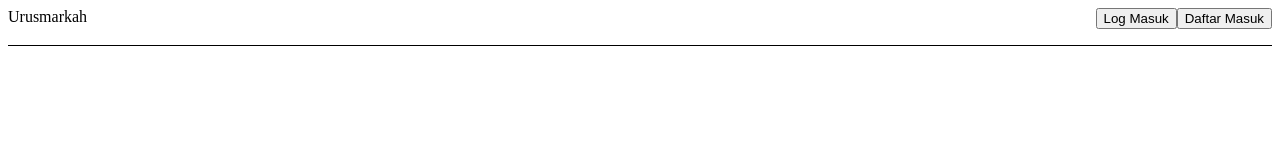
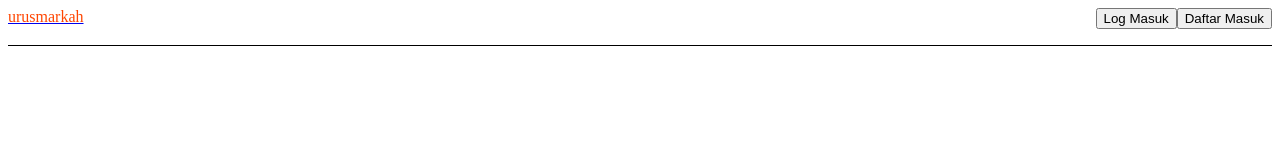
Before and after one commit to KhilfiKhairulAmin/urusmarkah-pelanggan, a React (Create React App) app: page / in a window 1280 px wide. Shown: the top 160 px of the page. Built offline with nearby package versions, Linux system fonts and the light colour scheme.

Commit message:
Pengepala laman utama ditambah link

```diff
--- a/src/halaman/utama.js
+++ b/src/halaman/utama.js
@@ -1,6 +1,7 @@
-import { Outlet } from 'react-router-dom'
+import { Link, Outlet } from 'react-router-dom'
 import ButangNav from '../komponen/navigasi/butang/ButangNav';
 import './Utama.css'
+import logo from '../gambar/Logo Urusmarkah.png'
 
 // Tetapkan struktur halaman utama di sini
 export default function Utama () {
@@ -16,7 +17,8 @@ export default function Utama () {
 function Pengepala () {
     return (
         <span className='Pengepala'>
-            <label>Urusmarkah</label>
+            <Link to='/'><label style={{ color: 'orangered' }}>urusmarkah</label></Link>
+            {/* <Link to='/'><img height={50} src={logo} alt={'Logo Urusmarkah'}></img></Link> */}
             <label></label>
             <ButangNav to='/pengesahan/log_masuk' buttonText='Log Masuk' />
             <ButangNav to='/pengesahan/daftar_masuk' buttonText='Daftar Masuk' />
```
Also changed, not shown: src/komponen/navigasi/butang/GambarNav.js (added, +9 -0 lines), src/gambar/Logo Urusmarkah.png (added).
